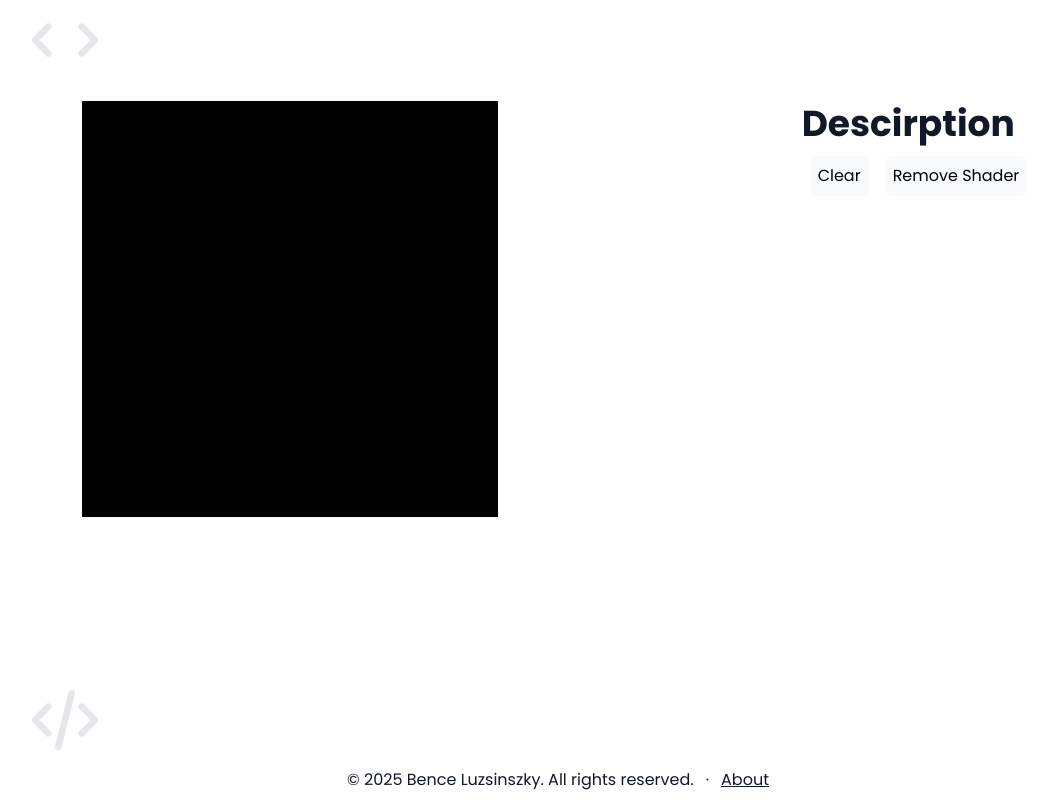
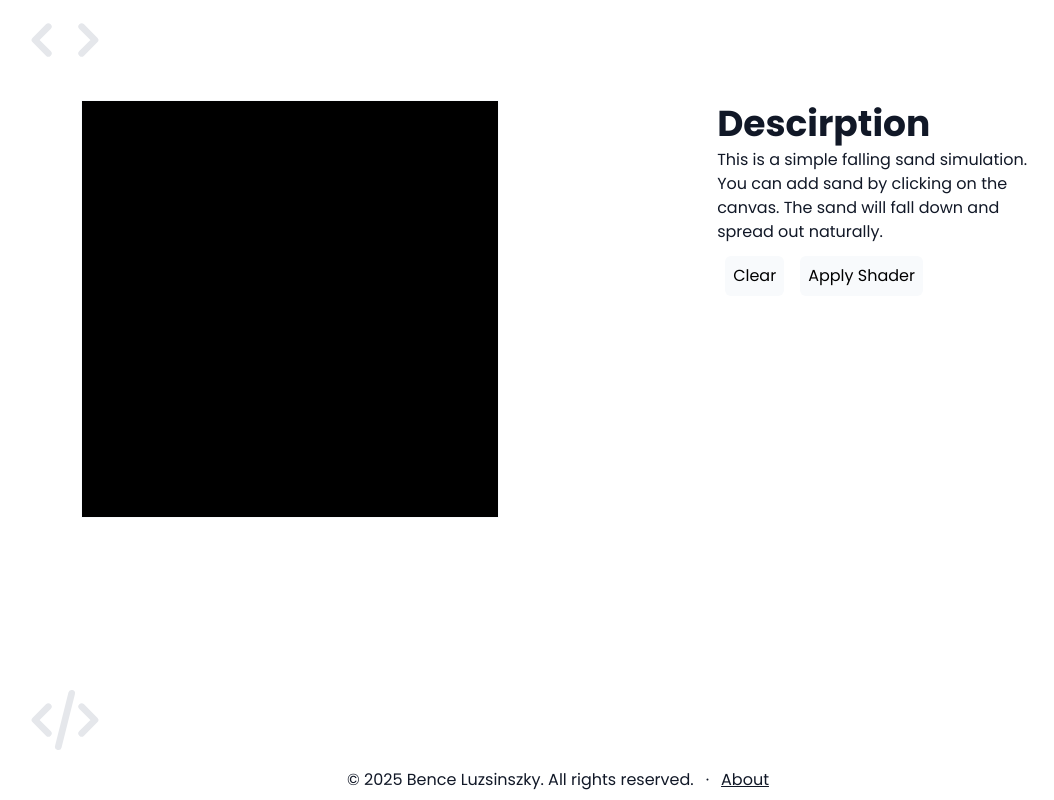
Before and after one commit to benceluzsinszky/portfolio, a React (Vite) app: page /falling_sand in a window 1280 px wide. Shown: the whole page, without its empty margins (82-1136 px from the left). Built offline with nearby package versions, Linux system fonts and the light colour scheme; no server answers.

Commit message:
add description

```diff
--- a/src/pages/games/fallingSand/FallingSand.tsx
+++ b/src/pages/games/fallingSand/FallingSand.tsx
@@ -208,8 +208,12 @@ export default function FallingSand() {
     <div className="flex flex-row justify-between h-full">
       <canvas ref={canvasRef} className="border border-slate-50"></canvas>
 
-      <div>
+      <div className="w-1/3">
         <h2>Descirption</h2>
+        <p>
+          This is a simple falling sand simulation. You can add sand by clicking
+          on the canvas. The sand will fall down and spread out naturally.
+        </p>
         <button
           onClick={() => {
             clearGrid();
@@ -224,7 +228,7 @@ export default function FallingSand() {
           }}
           className="bg-slate-50 text-black rounded-md p-2 m-2"
         >
-          {shaderEnabled ? "Apply" : "Remove"} Shader
+          {shaderEnabled ? "Remove" : "Apply"} Shader
         </button>
       </div>
     </div>
```
